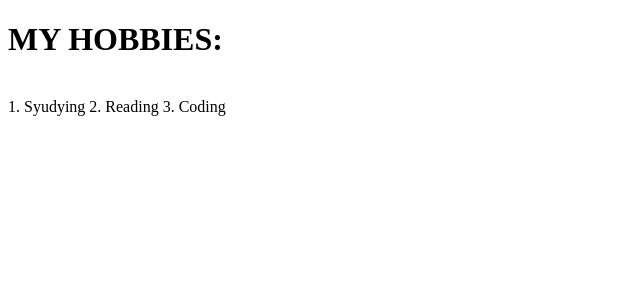
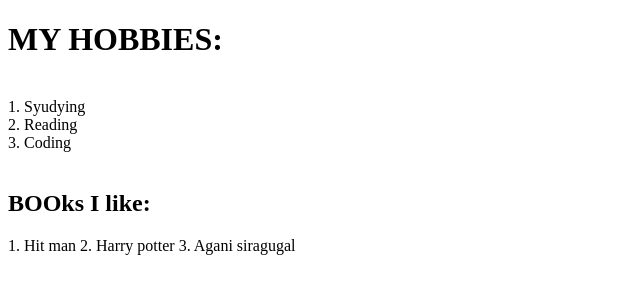
Before and after one commit to faisal-kursheedali/faisal-work-given-in-lecture-, a plain HTML site: page index.html in a window 1280 px wide. Shown: the whole page, without its empty margins (0-640 px from the left). Drawn offline with Linux system fonts and the light colour scheme.

Commit message:
updated the Books I like

```diff
--- a/index.html
+++ b/index.html
@@ -8,9 +8,13 @@
 </head>
 <body>
     <h1>MY HOBBIES: </h1><br>
-    1. Syudying
-    2. Reading
-    3. Coding
+    1. Syudying <br>
+    2. Reading <br>
+    3. Coding <br><br>
+    <h2>BOOks I like: </h2>
+    1. Hit man
+    2. Harry potter
+    3. Agani siragugal
 
 
 </body>
```
